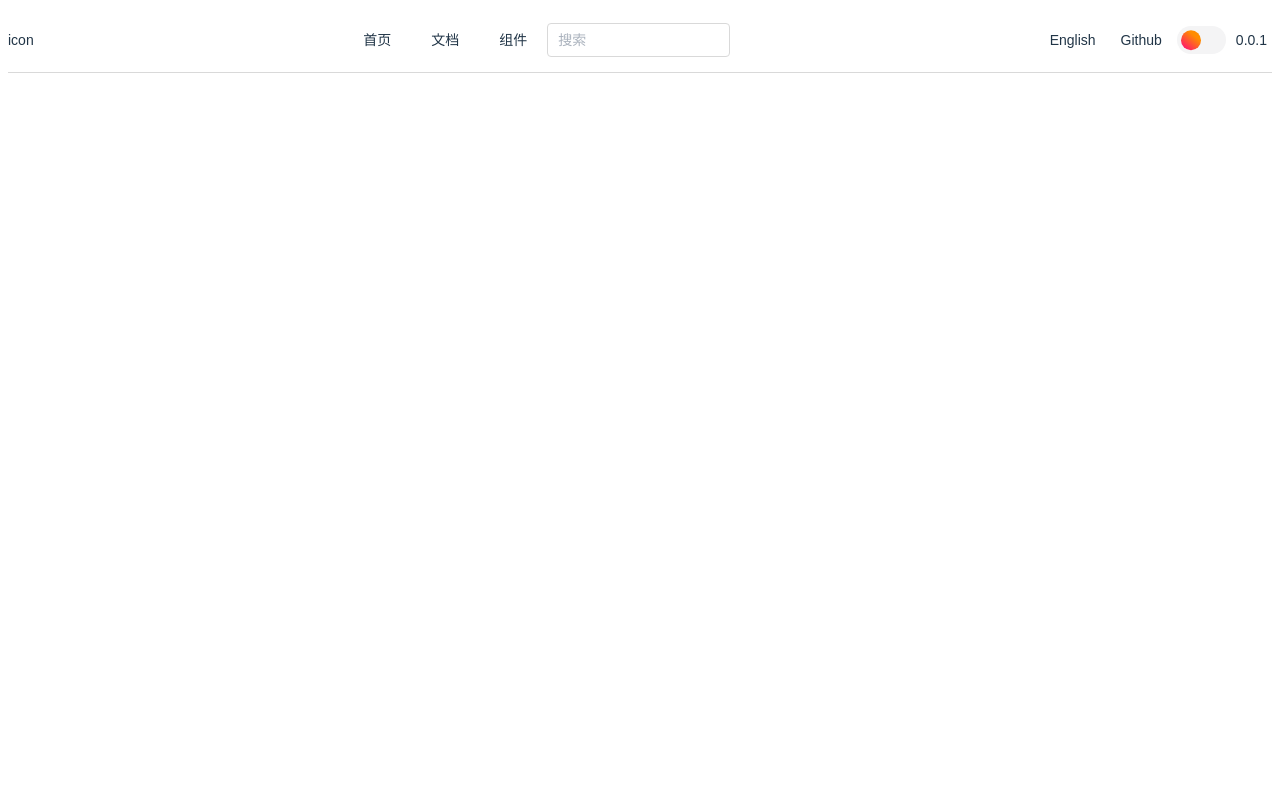
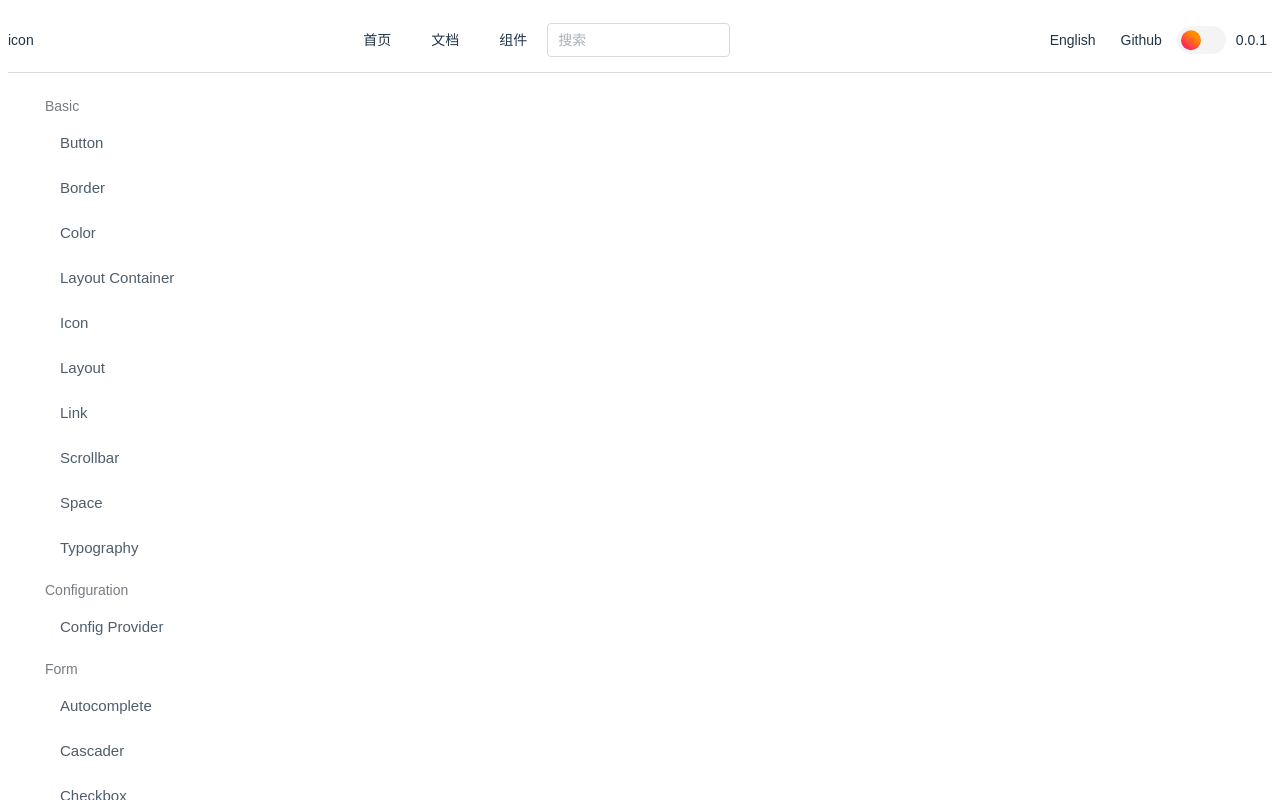
Before and after one commit to Caller-UI/caller-ui, a Vue app: page /component in a window 1280 px wide. Built offline with nearby package versions, Linux system fonts and the light colour scheme; what @highlightjs/vue-plugin would draw is missing.

Commit message:
[新增功能]: 新增slider侧边栏

```diff
--- a/packages/button/demo/doc.md
+++ b/packages/button/demo/doc.md
@@ -4,17 +4,16 @@ import SizeDemo from './sizeDemo.vue'
 import DashedDemo from './dashedDemo.vue'
 </script>
 
-# Button 按钮
+# 按钮 Button
+<br>
 
-触发相关操作
-
----
+按钮用来触发一些操作。
 
 ## 演示
 
 ### 基础
 
-按钮的 type 分别为 default、success、primary、info、warning 、danger和text
+按钮的 `type` 分别为 `default`、`success`、`primary`、`info`、`warning` 、`danger` 和 `text`
 
 <show-box comp-name="button" demo-name="baseDemo">
   <BaseDemo/>
@@ -23,17 +22,20 @@ import DashedDemo from './dashedDemo.vue'
 
 ### 虚线按钮
 
-使用 dashed 来使用虚线按钮
+使用 `dashed` 来使用虚线按钮
+
 <show-box comp-name="button" demo-name="dashedDemo">
   <DashedDemo/>
 </show-box>
 
 ### 尺寸
 
-有small、normal和big尺寸
+有`small`、`normal`和`big`尺寸
+
 <show-box comp-name="button" demo-name="sizeDemo">
   <SizeDemo/>
 </show-box>
+
 ### 形状
 
 ### 图标
--- a/src/App.vue
+++ b/src/App.vue
@@ -1,11 +1,10 @@
 <script setup lang="ts">
-import Header from './views/home/Header.vue'
+import Header from './views/home/header/Header.vue'
 // import Cbutton from '@/packages/button/demo/button.vue'
 </script>
 
 <template>
   <Header />
-  <!-- <Cbutton /> -->
   <router-view></router-view>
 </template>
 
--- a/src/views/TestWorld.vue
+++ b/src/views/TestWorld.vue
@@ -1,7 +1,32 @@
-<script setup lang="ts"></script>
+<script setup lang="ts">
+import SliderLeft from './home/sliderLeft/index.vue'
+</script>
+
 <template>
-  <div>
-    <router-view></router-view>
+  <div class="box">
+    <slider-left />
+    <div class="main">
+      <router-view></router-view>
+    </div>
   </div>
 </template>
-<style lang="less" scoped></style>
+
+<style lang="less" scoped>
+.box {
+  display: flex;
+  position: absolute;
+  left: 0;
+  right: 0;
+  top: calc(var(--headerHeight) + 10px);
+  bottom: 0;
+  z-index: -1;
+}
+.main {
+  padding: 40px;
+  position: relative;
+  width: 100%;
+  max-height: calc(100vh - var(--headerHeight));
+  overflow-y: scroll;
+  overflow-x: hidden;
+}
+</style>
--- /dev/null
+++ b/src/views/home/sliderLeft/index.vue
@@ -0,0 +1,77 @@
+<script setup lang="ts">
+import { ref } from 'vue'
+import ComponentsItems from '@/utils/components.json'
+console.log(ComponentsItems)
+const ComponentsCurrentIndex = ref<number>()
+const ComponentsCurrentName = ref<string>('')
+const ComponentClick = (item: string, index: number) => {
+  ComponentsCurrentIndex.value = index
+  ComponentsCurrentName.value = item
+}
+</script>
+<template>
+  <div class="sliderbox">
+    <ul v-for="(components, index) in ComponentsItems" :key="index">
+      <span class="type">{{ components.text }}</span>
+      <li
+        v-for="(item, ind) in components.children"
+        :key="ind"
+        :class="{ active: ComponentsCurrentIndex === ind && ComponentsCurrentName === item.text }"
+        @click="ComponentClick(item.text, ind)"
+      >
+        <a href="javascript:;">{{ item.text }}</a>
+      </li>
+    </ul>
+  </div>
+</template>
+<style lang="less" scoped>
+.sliderbox {
+  max-height: calc(100vh - var(--headerHeight));
+  display: flex;
+  flex-direction: column;
+  width: 260px;
+  background: inherit;
+  padding: 10px 10px 0px 20px;
+  overflow-y: auto;
+  transition: all 0.5s;
+  &::-webkit-scrollbar-thumb {
+    display: none;
+  }
+  &:hover {
+    &::-webkit-scrollbar-thumb {
+      display: block;
+    }
+  }
+}
+ul {
+  margin-top: 10px;
+}
+li {
+  transition: all 0.5s;
+  opacity: 0.8;
+  font-size: 15px;
+  border-radius: 4px;
+  margin-top: 5px;
+  padding: 8px 0 8px 40px;
+  cursor: pointer;
+  a {
+    text-decoration: none;
+    color: var(--doctextColor);
+  }
+  &:hover {
+    opacity: 1;
+    background-color: var(--sliderLiBgColor);
+  }
+}
+.type {
+  margin-left: 25px;
+  font-size: 14px;
+  color: rgb(118, 124, 130);
+}
+.active {
+  background-color: var(--sliderLiBgColor);
+  a {
+    color: #18a058;
+  }
+}
+</style>
--- a/src/views/style/docTheme.less
+++ b/src/views/style/docTheme.less
@@ -1,5 +1,5 @@
 :root {
-  --systemBgColor: rgb(236, 232, 232); // 背景颜色
+  --systemBgColor: rgb(236, 232, 232); // headerxitong背景颜色
   --themeColor: #fff; // 主题颜色
   --doctextColor: #213547; // 文字颜色
   --borderColor: rgb(239, 239, 245); // border颜色
@@ -7,10 +7,58 @@
   --inputShadow: rgb(226, 226, 230); // 输入框阴影色
   --inputSearchBg: #e9e6e6; // 搜索列表背景色
   --menuColor: #18a058; // header菜单颜色
+  --headerHeight: 64px; // header高度
+  --sliderLiBgColor: rgba(24, 160, 88, 0.1); // 左侧列表li背景色
+  --docCodeBgColor: #f4f4f8;
   transition: all 0.5s cubic-bezier(0.075, 0.82, 0.165, 1);
   color: var(--doctextColor);
   border-color: var(--borderColor);
   background-color: var(--themeColor);
+}
+
+ul {
+  margin: 0;
+  padding: 0;
+  list-style: none;
+}
+
+.doc-body p:not(.show-box p) {
+  font-size: 14px;
+  font-weight: 600;
+}
+code {
+  background-color: var(--docCodeBgColor);
+  line-height: 1.4;
+  display: inline-block;
+  box-sizing: border-box;
+  font-family: v-mono, SFMono-Regular, Menlo, Consolas, Courier, monospace;
+  padding: 0.05em 0.35em 0 0.35em;
+  border-radius: 2px;
+}
+/* 设置滚动条的样式 */
+&::-webkit-scrollbar {
+  width: 6px;
+}
+&::-webkit-scrollbar-thumb {
+  background-color: #0003;
+  border-radius: 10px;
+  transition: all 0.2s ease-in-out;
+  &:hover {
+    cursor: pointer;
+    background-color: rgba(0, 0, 0, 0.3);
+  }
+}
+&::-webkit-scrollbar-track {
+  border-radius: 10px;
+}
+
+.dark {
+  ::-webkit-scrollbar-thumb {
+    background-color: rgba(255, 255, 255, 0.2);
+    &:hover {
+      background-color: rgba(255, 255, 255, 0.4);
+    }
+  }
 }
 
 /* 深色模式样式*/
@@ -22,4 +70,6 @@ html.dark {
   --inputBgColor: rgba(255, 255, 255, 0.09);
   --inputShadow: rgba(255, 255, 255, 0.2);
   --inputSearchBg: #5e5e5e;
+  --sliderLiBgColor: #7c7c7c4d;
+  --docCodeBgColor: #ffffff1f;
 }
```
Also changed, not shown: src/utils/components.json (added), src/views/home/header/Header.vue (renamed from src/views/home/Header.vue), src/views/home/header/const.ts (renamed from src/views/home/const.ts), src/views/home/header/index.less (renamed from src/views/home/index.less).
